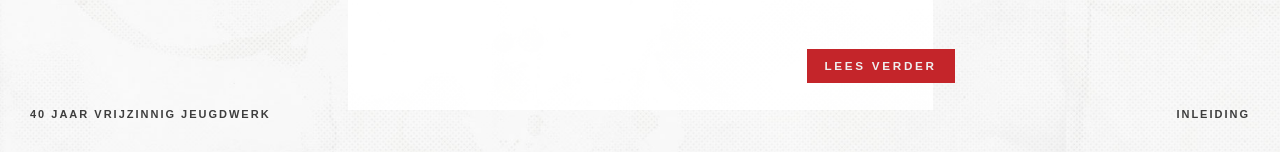
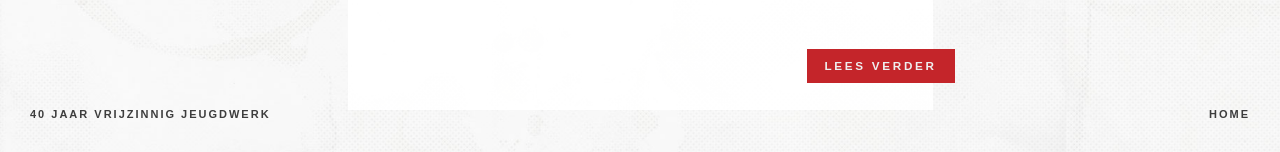
Before and after one commit to jhvanderschee/grensvrijheid, a Jekyll site: the page built from index.md, in a window 1280 px wide. Shown: the part 745-897 px from the top of the page. Built offline with Jekyll 4.4.1, drawn with Linux system fonts in a browser that asks for light colours; nearby versions of some CDN libraries.

Commit message:
Updated '/_layouts/page.html' via CloudCannon

```diff
--- a/_layouts/page.html
+++ b/_layouts/page.html
@@ -35,7 +35,7 @@ $(function(){
 <body>
 <div id="menutoggler"><a href="#">menu</a></div>
 <div id="slogan">40 jaar vrijzinnig jeugdwerk</div>
-<div id="pagenumber">{% if page.title == 'Home' %}inleiding{% else %}{{ this_i }}/{{ num_of_pages | minus:1 }}{% endif %}</div>
+<div id="pagenumber">{% if page.title == 'Home' %}home{% else %}{{ this_i }}/{{ num_of_pages | minus:1 }}{% endif %}</div>
 {% if page.title != 'Home' %}<div id="vorige"><a href="{% if prev_i < 0 %}{{ sorted_pages[last_i].url }}{% else %}{{ sorted_pages[prev_i].url }}{% endif %}">vorige</a></div>{% endif %}
 <div id="volgende"><a href="{% if num_of_pages > next_i %}{{ sorted_pages[next_i].url }}{% else %}{{ sorted_pages[0].url }}{% endif %}">{% if page.title == 'Home' %}starten{% else %}volgende{% endif %}</a></div>
 
```
